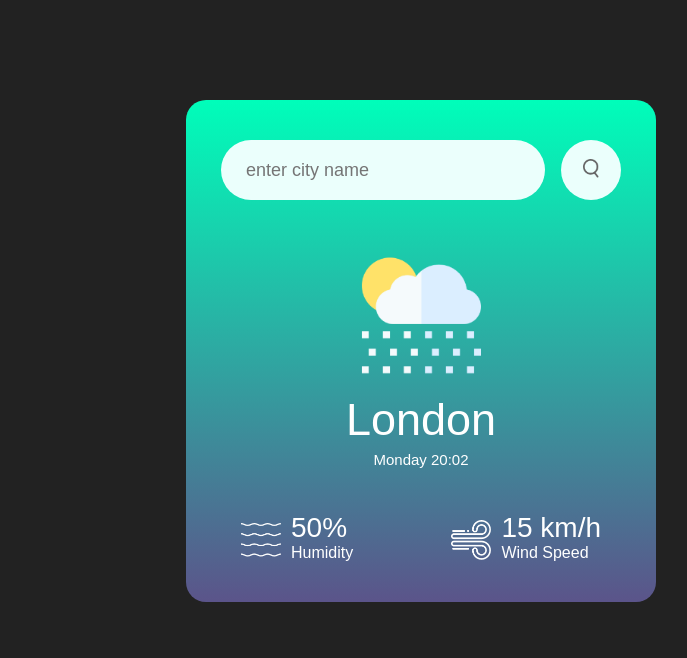
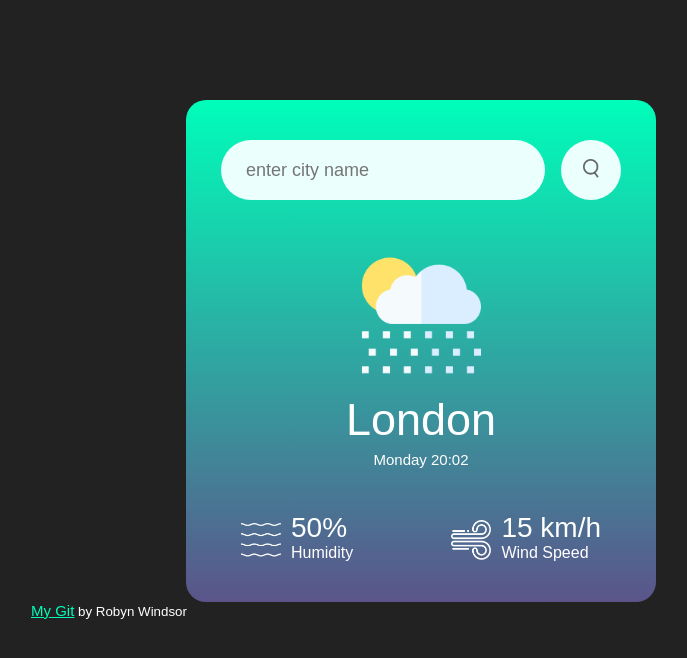
Before and after one commit to RobynWindsor/vanilla-javascript-weather-application, a plain HTML site: page index.html in a window 1280 px wide. Shown: the whole page, without its empty margins (219-906 px from the left). Drawn offline with nearby package versions, Linux system fonts and the light colour scheme; no server answers.

Commit message:
Added Git Link

```diff
--- a/index.html
+++ b/index.html
@@ -47,6 +47,15 @@
       </form>
     </div>
   </div>
+  <small>
+    <a
+      class="gitLink"
+      href="https://github.com/Robyn-web/MyWeatherApp"
+      target="_blank"
+      >My Git</a
+    >
+    by Robyn Windsor
+  </small>
   <body>
     <script src="src/script.js"></script>
   </body>
--- a/src/style.css
+++ b/src/style.css
@@ -9,6 +9,13 @@ body {
   background: #222;
 }
 
+small {
+  color: white;
+}
+
+a {
+  color: #00feba;
+}
 .card {
   width: 90%;
   max-width: 470px;
@@ -97,3 +104,10 @@ body {
   font-weight: 400;
   margin-top: 5px;
 }
+
+.gitLink {
+  font-size: 15px;
+  font-weight: 400;
+  margin-top: 5px;
+  margin-left: 250px;
+}
```
